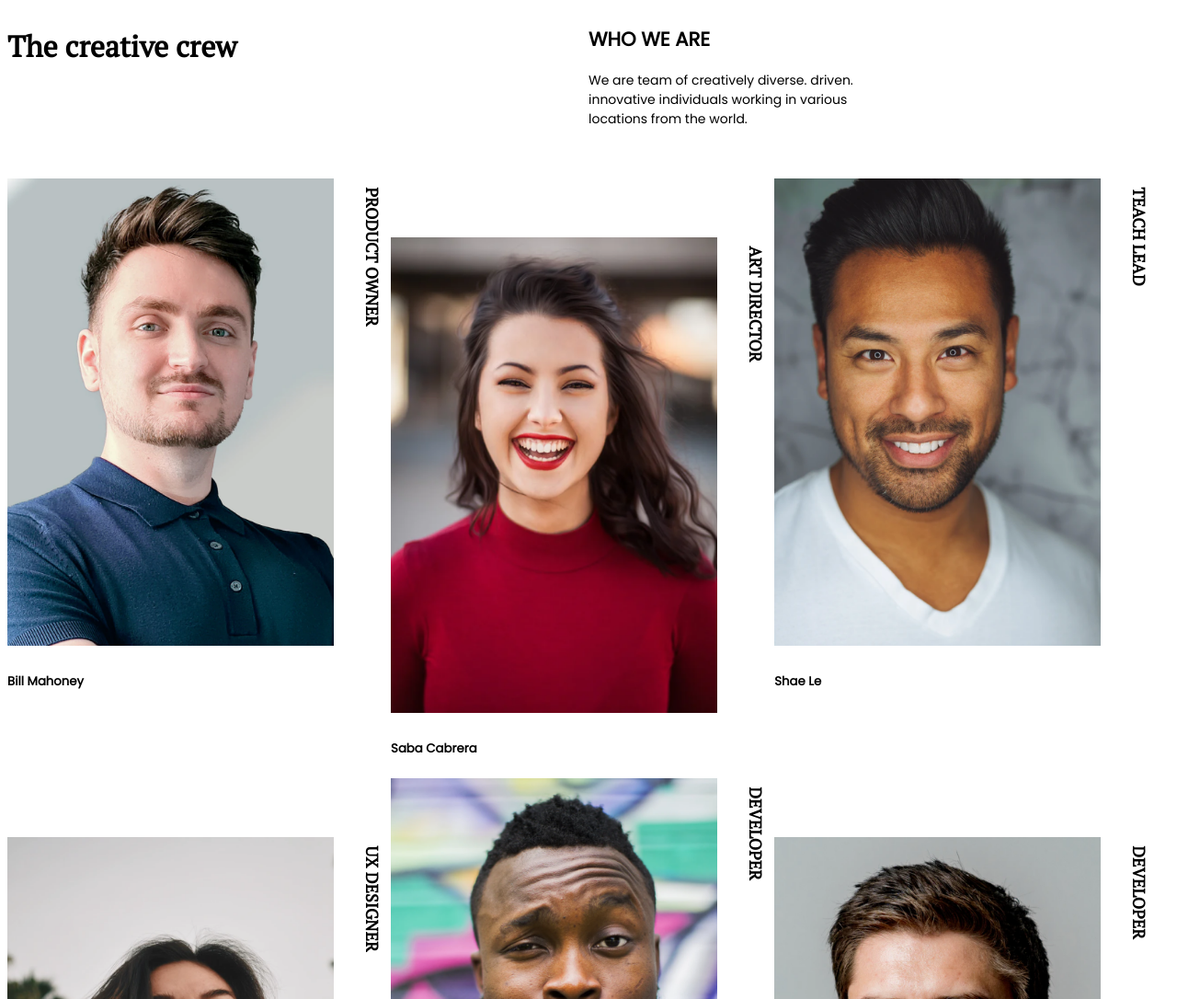
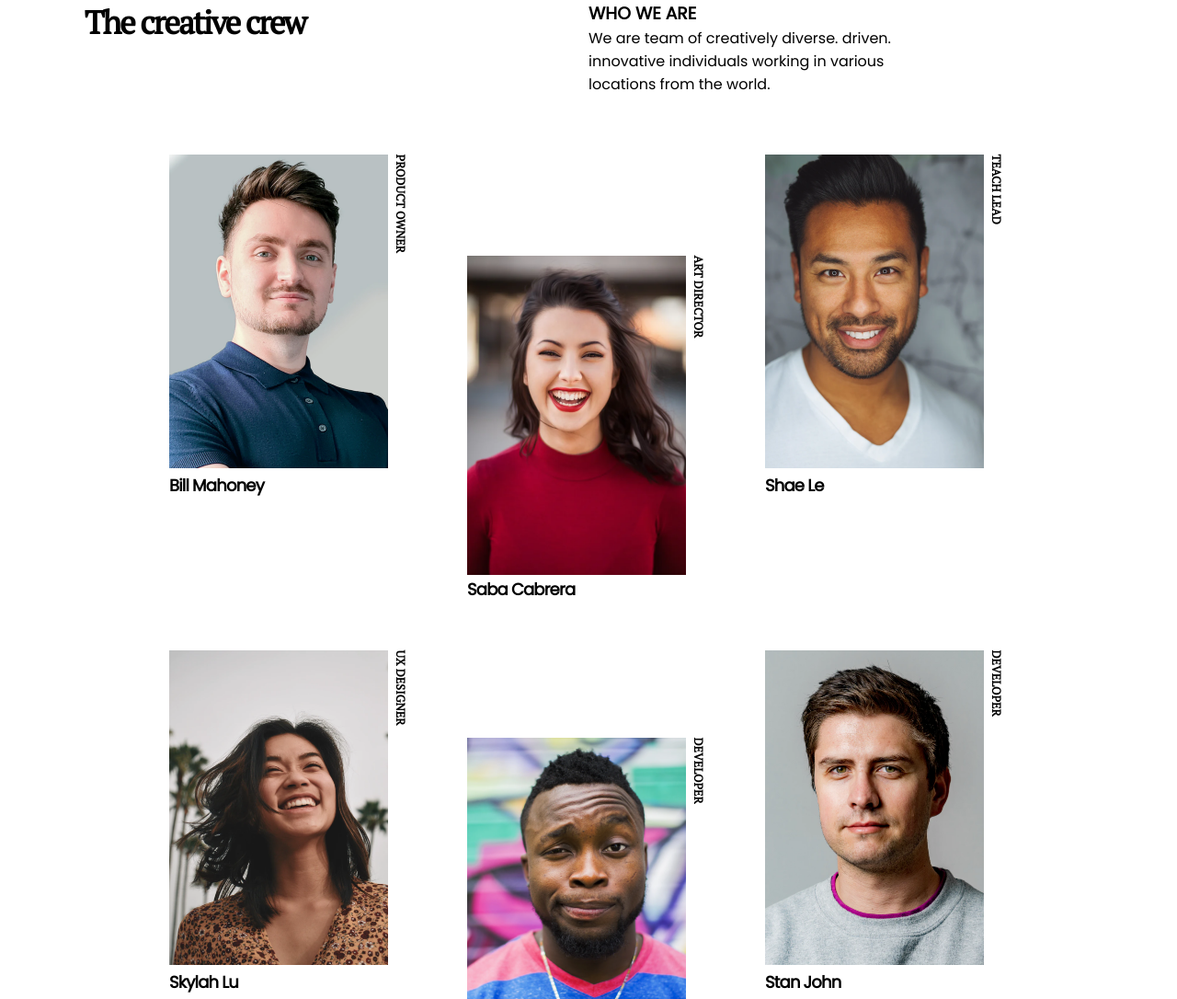
Before and after one commit to alcidesma95/My-Team-page---devChallenge, a plain HTML site: page index.html in a window 1280 px wide. Shown: the top 1086 px of the page at 92% size. Drawn offline with Linux system fonts and the light colour scheme.

Commit message:
finished

```diff
--- a/index.html
+++ b/index.html
@@ -4,7 +4,7 @@
     <meta charset="UTF-8">
     <meta name-parner="viewport" content="width=device-width, initial-scale=1.0">
     <link rel="stylesheet" href="style.css">
-    <title>Document</title>
+    <title>Team Page</title>
 </head>
 <body>
     <header >
@@ -23,10 +23,10 @@
                 <p class="role-parner">PRODUCT OWNER</p>
                 <h5 class="name-parner">Bill Mahoney</h5>
             </div>
-            <div class="image-container middle">
-                <img class="image-team " src="assets/photo2.png" alt="">
-                <p class="role-parner">ART DIRECTOR</p>
-                <h5 class="name-parner">Saba Cabrera</h5>
+            <div class=" image-container">
+                    <img class="image-team " src="assets/photo2.png" alt="">
+                    <p class="role-parner">ART DIRECTOR</p>
+                    <h5 class="name-parner">Saba Cabrera</h5>
             </div>
             <div class="image-container">
                 <img class="image-team" src="assets/photo3.png" alt="">
@@ -39,7 +39,7 @@
                 <p class="role-parner">UX DESIGNER</p>
                 <h5 class="name-parner">Skylah Lu</h5>
             </div>
-            <div class="image-container middle">
+            <div class="middle image-container ">
                 <img class="image-team" src="assets/photo5.png" alt="">
                 <p class="role-parner">DEVELOPER</p>
                 <h5 class="name-parner">Griff Richards</h5>
--- a/style.css
+++ b/style.css
@@ -10,76 +10,142 @@
 
 }
 *{
+    padding: 0;
+    margin: 0;
+    box-sizing: border-box;
     font-family: poppins;
     color: #000;
 }
 
-header{
+
+
+   body{
        display: flex;
-    flex-wrap: wrap;
+       flex-direction: column;
+       justify-content: center;
+       align-items: center;
+       font-size: 16px;
    }
 
-header > h1{
-    font-family: ptsarif;
-    width:100%;
+
+   header h1{
+       font-family: "ptsarif";
+       font-weight: 700;
+       font-size: 2.2rem;
+       letter-spacing: -2px;
+       margin-top: 1.5em;
+       margin-bottom: 1em;
    }
 
-header > div {
-    width: 100%;
-    margin-bottom:40px ;
-    font-size: 18px;
-    line-height: 27px;
+   header div h2{
+       font-family: "poppins";
+       font-size: 1.2rem;
+       font-weight: 600;
+       margin-bottom: 0.5em;
    }
 
-div > p {
-    font-size: 14px;
-    line-height: 21px;
-    width: 340px;
+   header div p{
+       font-family: "poppins";
+       font-size: 1rem;
+       margin-bottom: 2em;
    }
 
     .team-gallery{
-    display: flex;
-    flex-direction: row;
-    flex-wrap: wrap;
+       display: grid;
+       grid-template-columns: auto auto;
+       gap: 2em;
    }
 
-.image-container {
+   .image-container:nth-child(2n-2){
        position: relative;
-    display: inline-block;
+       top: 55px;
+   }
+
+   .image-container h5 {
+    font-size: large;
+   }
+
+    .image-container{
+       display: grid;
+       grid-template-columns: auto auto;
+       margin-bottom: 3em;
+   }
+
+
+   .image-container img {
+       width: 150px;
+   }
+
+   .role-parner{
+       font-family: "ptsarif";
+       font-size: larger;
+       font-size: 0.7rem;
+       writing-mode: vertical-lr;
+       font-weight: 700;
+   }
+
+   .image-container h5{
+       font-family: "poppins";
+       font-weight: 700;
+       letter-spacing: -0.8px;
+       margin-top: 2px;
+
+   }
+
+   footer p{
+        padding-top: 30px;
+        font-family: "poppins";
+        font-weight: 900;
+        font-size: 0.8rem;
+        margin-top: 100px;
+   }
+
+
+   @media (min-width: 900px){
+       header{
+           display: flex;
+           margin-bottom: 2em;
+       }
+       header h1{
+           width: 50%;
+           vertical-align: top;
+           margin-top: 0;
+       }
+
+       header div{
            width: 50%;
        }
 
-.image-container:nth-child(even){
-    margin-top: 4em;
+       header div p{
+           width: 70%;
        }
 
- .image-team{
-    max-width: 85%;
-}
-.role-parner{
-    font-family: ptsarif;
-    position: absolute;
-    top: 0px;
-    right: 0px;
-    writing-mode: vertical-rl   ;
-    margin: 0;
-    padding: 10px;
-    font-size: 18px;
-    font-weight: bold;
-    z-index: 100;
+       .team-gallery{
+           display: grid;
+           grid-template-columns: auto auto auto;
+           gap: 60px;
        }
 
-@media screen and (min-width: 600px) {
+       .image-container:nth-child(2){
+           position: relative;
+           top: 110px;
+       }
+       .image-container:nth-child(5){
+           position: relative;
+           top: 150px;
+       }
+
+
        .image-container{
-        width: 33%;
+           width: 264px;
        }
-   header {
-    flex-direction: row;
+
+       .image-container img{
+           width: 238px;
        }
-    header > h1{
-        width: 50%;
+
+       .role-parner{
+           font-size: 0.8rem;
        }
-    header > div {
-        width: 50%;
+
    }
-}
```
Lines whose indentation alone changed are shown as unchanged.
